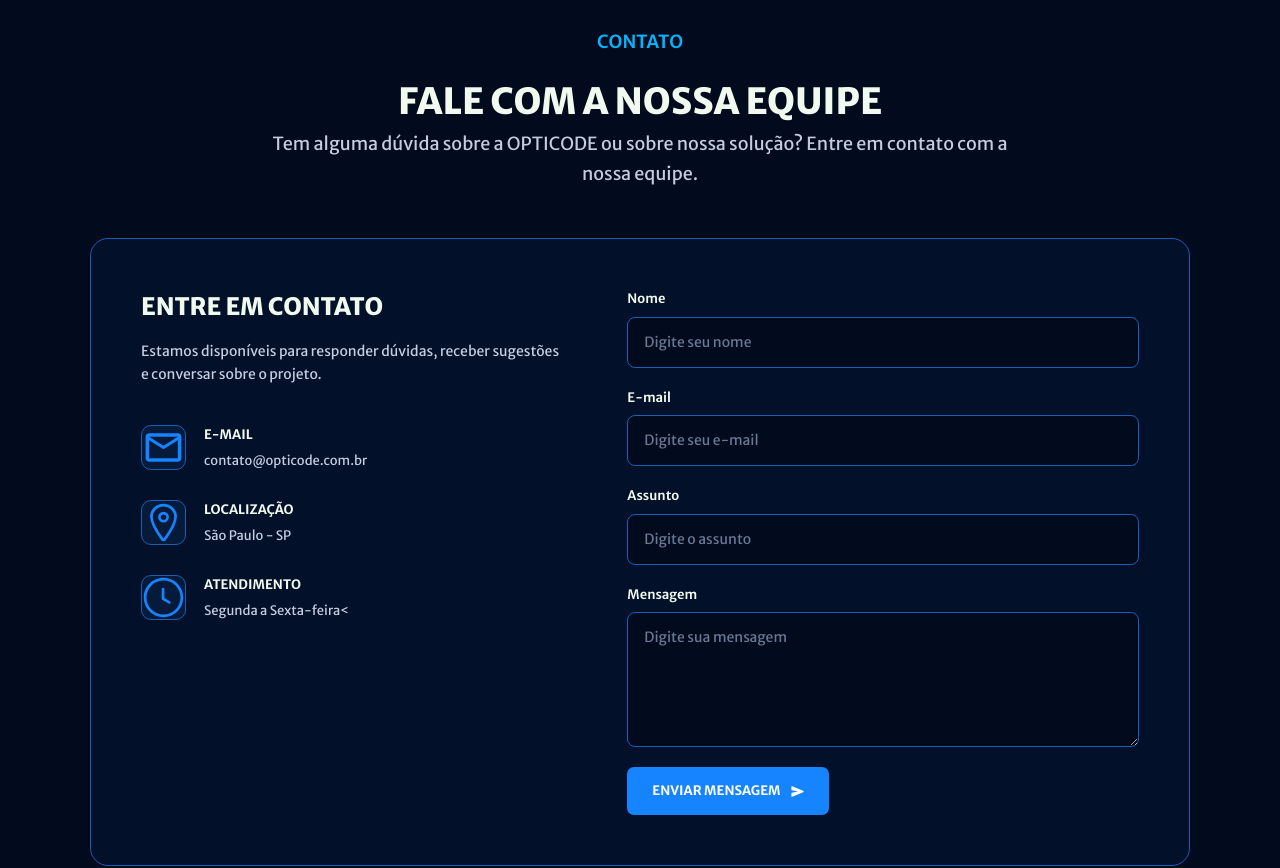
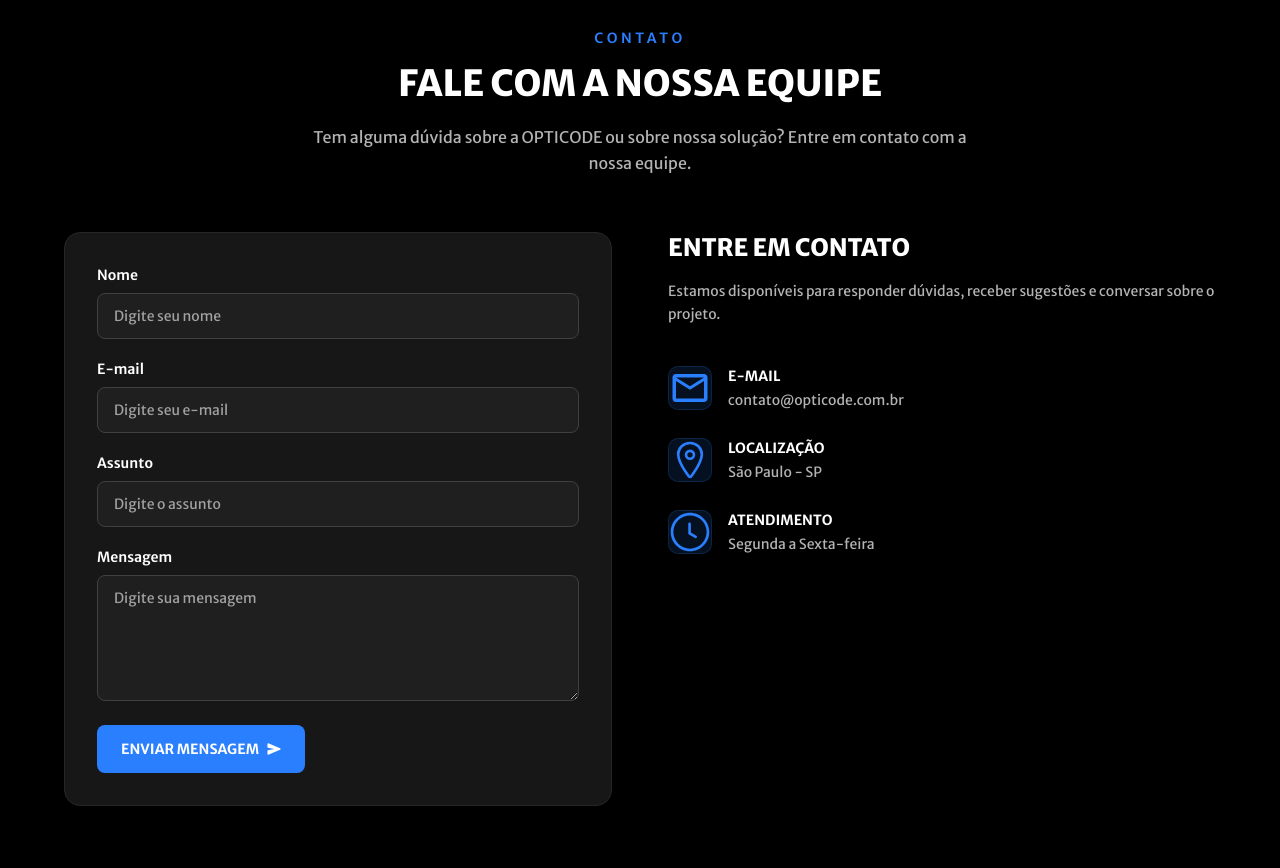
Before and after one commit to isadorabassoasseiro-boop/OptiCode, a React (Vite) app: page /suporte in a window 1280 px wide. Shown: the part 800-1668 px from the top of the page. Built offline with nearby package versions, Linux system fonts and the light colour scheme; no server answers.

Commit message:
feat: formulario

```diff
--- a/src/App.css
+++ b/src/App.css
@@ -85,47 +85,14 @@
 
 
 
-.botao {
-    width: fit-content;
-    padding: 14px 25px;
-
-    display: inline-flex;
-    align-items: center;
-    justify-content: center;
-    gap: 10px;
-
-    background-color: #1683FF;
-    border: none;
-    border-radius: 7px;
-
-    color: #FFFFFF;
-
-    font-family: 'Merriweather Sans', sans-serif;
-    font-size: 13px;
-    font-weight: 700;
-    text-decoration: none;
-    cursor: pointer;
-    transition: 0.3s ease;
-}
-
-
-.botao:hover {
-    background-color: #00B7FF;
-    transform: translateY(-2px);
-    box-shadow: 0 0 20px rgba(0, 183, 255, 0.25);
-}
-
-
-.topoSecao2,
-.topoSecao5 {
+.topoSecao2 {
     text-align: center;
     max-width: 900px;
     margin: 0 auto 50px;
 }
 
 
-.label2,
-.label5 {
+.label2 {
     color: #00B7FF;
 
     font-size: 18px;
@@ -135,24 +102,13 @@
 }
 
 
-.topoSecao5 h2 {
-    color: #F1FAEE;
-
-    font-size: 36px;
-    font-weight: 800;
-
-    margin: 0;
-}
-
-
 #publico-alvo {
     background-color: #020A1D;
     font-family: 'Merriweather Sans', sans-serif;
 }
 
 
-.descricao,
-.descricao4 {
+.descricao {
     max-width: 780px;
     margin: 0 auto;
     color: #C4CCE0;
@@ -162,159 +118,10 @@
 }
 
 
-#contato {
-    background-color: #020A1D;
-    padding: 80px 40px 100px;
-    font-family: 'Merriweather Sans', sans-serif;
-}
-
-.topoSecao5 {
-    max-width: 900px;
-    margin: 0 auto 50px;
-}
-
-.caixaContato {
-    max-width: 1100px;
-
-    margin: 0 auto;
-    padding: 50px;
-
-    display: grid;
-    grid-template-columns: 1fr 1.2fr;
-    gap: 60px;
-
-    background-color: #03102A;
-    border: 1px solid #1760B8;
-    border-radius: 18px;
-}
-
-.infoContato h3 {
-    color: #F1FAEE;
-
-    font-size: 24px;
-    font-weight: 800;
-
-    margin: 0 0 15px;
-}
-
-
-.textoContato {
-    color: #C4CCE0;
-
-    font-size: 14px;
-    line-height: 1.6;
-
-    margin: 0 0 40px;
-}
-
-.listaContato {
-    font-style: normal;
-    display: block;
-}
-
-.itemContato {
-    display: flex;
-    align-items: center;
-
-    gap: 18px;
-    margin-bottom: 30px;
-}
-
-.itemContato h4 {
-    color: #F1FAEE;
-
-    font-size: 13px;
-    font-weight: 700;
-
-    margin: 0 0 6px;
-}
-
-
-.itemContato p {
-    color: #C4CCE0;
-    font-size: 13px;
-    margin: 0;
-}
-
-.formulario {
-    display: flex;
-    flex-direction: column;
-    gap: 20px;
-}
-
-
-.grupoForm {
-    display: flex;
-    flex-direction: column;
-    gap: 8px;
-}
-
-
-.grupoForm label {
-    color: #F1FAEE;
-
-    font-size: 13px;
-    font-weight: 600;
-}
-
-
-.grupoForm input,
-.grupoForm textarea {
-    width: 100%;
-    padding: 14px 16px;
-
-    box-sizing: border-box;
-    background-color: #020A1D;
-    border: 1px solid #1760B8;
-    border-radius: 8px;
-
-    outline: none;
-
-    color: #F1FAEE;
-    font-family: 'Merriweather Sans', sans-serif;
-    font-size: 14px;
-
-    transition: 0.3s ease;
-}
-
-
-.grupoForm textarea {
-    resize: vertical;
-}
-
-
-.grupoForm input::placeholder,
-.grupoForm textarea::placeholder {
-    color: #697994;
-}
-
-.grupoForm input:focus,
-.grupoForm textarea:focus {
-    border-color: #00B7FF;
-
-    box-shadow:
-        0 0 10px rgba(0, 183, 255, 0.15);
-}
-
-.formulario .botao {
-    align-self: flex-start;
-}
-
-.formulario .botao i {
-    font-size: 18px;
-}
-
-
 @media (max-width: 1024px) {
 
     .grid {
         grid-template-columns: repeat(3, 1fr);
-    }
-
-    .caixaContato {
-        grid-template-columns: 1fr;
-        padding: 40px;
-        gap: 40px;
     }
 }
 
@@ -339,28 +146,16 @@
 
 @media (max-width: 480px) {
 
-    .botao {
-        width: 100%;
-        text-align: center;
-    }
-
-    .topoSecao3 h2,
-    .topoSecao5 h2 {
+    .topoSecao3 h2 {
         font-size: 28px;
     }
 
     .descricao,
-    .descricao2,
-    .descricao4 {
+    .descricao2 {
         font-size: 15px;
     }
 
-    .caixaContato {
-        padding: 24px;
-    }
-
-    .galeria,
-    #contato {
+    .galeria {
         padding: 60px 20px 70px;
     }
 }
--- a/src/components/Contato.jsx
+++ b/src/components/Contato.jsx
@@ -1,3 +1,4 @@
+import { useState } from "react";
 import { MdOutlineEmail } from "react-icons/md";
 import { IoLocationOutline } from "react-icons/io5";
 import { GoClock } from "react-icons/go";
@@ -5,61 +6,77 @@
 import ContatoItem from "./ContatoItem";
 import ContatoForm from "./ContatoForm";
 
+const FORMSPREE_URL = (import.meta.env.VITE_FORMSPREE_URL || "").trim();
+
 const Contato = () => {
+    const [enviando, setEnviando] = useState(false);
+    const [status, setStatus] = useState(null);
+
+    const aoEnviar = async (evento) => {
+        evento.preventDefault();
+
+        if (!FORMSPREE_URL) {
+            setStatus({
+                tipo: "erro",
+                mensagem: "Formulário ainda não configurado. Adicione a URL no arquivo .env.",
+            });
+            return;
+        }
+
+        setEnviando(true);
+        setStatus(null);
+
+        try {
+            const resposta = await fetch(FORMSPREE_URL, {
+                method: "POST",
+                body: new FormData(evento.target),
+                headers: { Accept: "application/json" },
+            });
+
+            if (resposta.ok) {
+                setStatus({
+                    tipo: "sucesso",
+                    mensagem: "Mensagem enviada com sucesso! Em breve retornaremos o contato.",
+                });
+                evento.target.reset();
+            } else {
+                setStatus({
+                    tipo: "erro",
+                    mensagem: "Não foi possível enviar a mensagem. Tente novamente.",
+                });
+            }
+        } catch {
+            setStatus({
+                tipo: "erro",
+                mensagem: "Erro de conexão. Verifique sua internet e tente novamente.",
+            });
+        } finally {
+            setEnviando(false);
+        }
+    };
+
     return (
-        <section id="contato">
+        <section id="contato" className="scroll-mt-16 bg-black px-6 pb-24 pt-20 md:px-10">
 
-            <div className="topoSecao5">
+            <div className="mx-auto mb-14 max-w-3xl text-center">
 
-                <p className="label5">CONTATO</p>
+                <p className="mb-4 text-sm font-semibold tracking-[0.25em] text-azure">CONTATO</p>
 
-                <h2>FALE COM A NOSSA EQUIPE</h2>
+                <h2 className="text-3xl font-extrabold text-white md:text-4xl">FALE COM A NOSSA EQUIPE</h2>
 
-                <p className="descricao4">
+                <p className="mx-auto mt-5 max-w-2xl text-base leading-relaxed text-white/70">
                     Tem alguma dúvida sobre a OPTICODE ou sobre nossa solução?
                     Entre em contato com a nossa equipe.
                 </p>
 
             </div>
 
-            <div className="caixaContato">
+            <div className="mx-auto grid max-w-6xl gap-10 lg:grid-cols-2 lg:gap-14">
 
-                <div className="infoContato">
-
-                    <h3>ENTRE EM CONTATO</h3>
-
-                    <p className="textoContato">
-                        Estamos disponíveis para responder dúvidas,
-                        receber sugestões e conversar sobre o projeto.
-                    </p>
-
-                    <address className="listaContato">
-
-                        <ContatoItem
-                            Icone={MdOutlineEmail}
-                            titulo="E-MAIL"
-                            texto="contato@opticode.com.br"
-
-                        />
-
-                        <ContatoItem
-                            Icone={IoLocationOutline}
-                            titulo="LOCALIZAÇÃO"
-                            texto="São Paulo - SP"
-
-                        />
-
-                        <ContatoItem
-                            Icone={GoClock}
-                            titulo="ATENDIMENTO"
-                            texto="Segunda a Sexta-feira<"
-
-                        />
-                    </address>
-
-                </div>
-
-                <form className="formulario">
+                <form
+                    onSubmit={aoEnviar}
+                    className="flex flex-col gap-5 rounded-2xl border border-neutral-800 bg-neutral-900 p-6 md:p-8"
+                >
 
                     <ContatoForm
                         label="Nome"
@@ -93,15 +110,67 @@
                         textarea={true}
                     />
 
-                    <button type="submit" className="botao">
+                    <button
+                        type="submit"
+                        disabled={enviando}
+                        className="mt-1 flex w-fit items-center justify-center gap-2 rounded-lg bg-azure px-6 py-3.5 text-sm font-bold text-white transition-all duration-300 hover:shadow-lg hover:shadow-azure/30 disabled:cursor-not-allowed disabled:opacity-60"
+                    >
 
-                        ENVIAR MENSAGEM
+                        {enviando ? "ENVIANDO..." : "ENVIAR MENSAGEM"}
 
                         <IoSend/>
 
                     </button>
 
+                    {status && (
+                        <p
+                            className={
+                                status.tipo === "sucesso"
+                                    ? "rounded-lg border border-emerald-500/30 bg-emerald-500/10 px-4 py-3 text-sm font-medium text-emerald-300"
+                                    : "rounded-lg border border-red-500/30 bg-red-500/10 px-4 py-3 text-sm font-medium text-red-300"
+                            }
+                        >
+                            {status.mensagem}
+                        </p>
+                    )}
+
                 </form>
+
+                <div>
+
+                    <h3 className="text-2xl font-extrabold text-white">ENTRE EM CONTATO</h3>
+
+                    <p className="mt-4 text-sm leading-relaxed text-white/70">
+                        Estamos disponíveis para responder dúvidas,
+                        receber sugestões e conversar sobre o projeto.
+                    </p>
+
+                    <address className="mt-10 flex flex-col gap-7 not-italic">
+
+                        <ContatoItem
+                            Icone={MdOutlineEmail}
+                            titulo="E-MAIL"
+                            texto="contato@opticode.com.br"
+
+                        />
+
+                        <ContatoItem
+                            Icone={IoLocationOutline}
+                            titulo="LOCALIZAÇÃO"
+                            texto="São Paulo - SP"
+
+                        />
+
+                        <ContatoItem
+                            Icone={GoClock}
+                            titulo="ATENDIMENTO"
+                            texto="Segunda a Sexta-feira"
+
+                        />
+
+                    </address>
+
+                </div>
 
             </div>
 
--- a/src/components/ContatoForm.jsx
+++ b/src/components/ContatoForm.jsx
@@ -1,9 +1,9 @@
 function ContatoForm({label,type,id,name,placeholder,textarea}) {
 
   return (
-    <div className="grupoForm">
+    <div className="flex flex-col gap-2">
 
-      <label htmlFor={id}>
+      <label htmlFor={id} className="text-sm font-semibold text-white">
         {label}
       </label>
 
@@ -14,6 +14,7 @@
           rows="5"
           placeholder={placeholder}
           required
+          className="w-full resize-y rounded-lg border border-neutral-700 bg-neutral-800/60 px-4 py-3 text-sm text-white outline-none transition-colors duration-300 placeholder:text-neutral-400 focus:border-azure"
         ></textarea>
       ) : (
         <input
@@ -22,6 +23,7 @@
           name={name}
           placeholder={placeholder}
           required
+          className="w-full rounded-lg border border-neutral-700 bg-neutral-800/60 px-4 py-3 text-sm text-white outline-none transition-colors duration-300 placeholder:text-neutral-400 focus:border-azure"
         />
       )}
 
--- a/src/components/ContatoItem.jsx
+++ b/src/components/ContatoItem.jsx
@@ -1,25 +1,14 @@
 function ContatoItem ({Icone,titulo,texto}) {
     return(
-        <div className="itemContato">
-            <Icone className="
-  min-w-[45px]
-  h-[45px]
-  flex
-  items-center
-  justify-center
-  bg-[#061A3A]
-  border
-  border-[#1760B8]
-  rounded-[10px]
-  text-[#1683FF]
-  text-[28px]
-"/>
+        <div className="flex items-center gap-4">
+
+            <Icone className="flex h-11 w-11 min-w-11 items-center justify-center rounded-[10px] border border-navy/50 bg-navy/30 text-xl text-azure"/>
 
             <div>
-                <h4>
+                <h4 className="text-sm font-bold text-white">
                     {titulo}
                 </h4>
-                <p>
+                <p className="mt-1 text-sm text-white/70">
                     {texto}
                 </p>
             </div>
```
Also changed, not shown: 1 other file (tests, documents, lock files or other folders).
